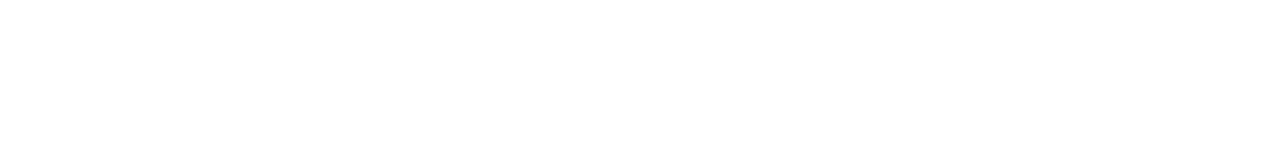
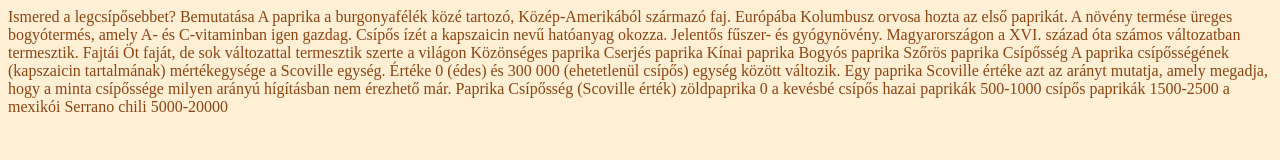
Before and after one commit to pepaSuli/html2022-team2, a plain HTML site: page erettsegi/paprika/index.html in a window 1280 px wide. Drawn offline with Linux system fonts and the light colour scheme.

Commit message:
2.feladat

```diff
--- a/erettsegi/paprika/index.html
+++ b/erettsegi/paprika/index.html
@@ -5,8 +5,26 @@
     <meta http-equiv="X-UA-Compatible" content="IE=edge">
     <meta name="viewport" content="width=device-width, initial-scale=1.0">
     <title>Document</title>
+
 </head>
-<body>
+<body style="background-color: #FFEFD5; color:#8B4513;">
+    Ismered a legcsípősebbet?
+Bemutatása
+A paprika a burgonyafélék közé tartozó, Közép-Amerikából származó faj. Európába Kolumbusz orvosa hozta az első paprikát. A növény termése üreges bogyótermés, amely A- és C-vitaminban igen gazdag. Csípős ízét a kapszaicin nevű hatóanyag okozza. Jelentős fűszer- és gyógynövény. Magyarországon a XVI. század óta számos változatban termesztik.
+Fajtái
+Öt faját, de sok változattal termesztik szerte a világon
+Közönséges paprika
+Cserjés paprika
+Kínai paprika
+Bogyós paprika
+Szőrös paprika
+Csípősség
+A paprika csípősségének (kapszaicin tartalmának) mértékegysége a Scoville egység. Értéke 0 (édes) és 300 000 (ehetetlenül csípős) egység között változik. Egy paprika Scoville értéke azt az arányt mutatja, amely megadja, hogy a minta csípőssége milyen arányú hígításban nem érezhető már.
 
+Paprika Csípősség (Scoville érték)
+zöldpaprika 0
+a kevésbé csípős hazai paprikák 500-1000
+csípős paprikák 1500-2500
+a mexikói Serrano chili 5000-20000
 </body>
 </html>
```
